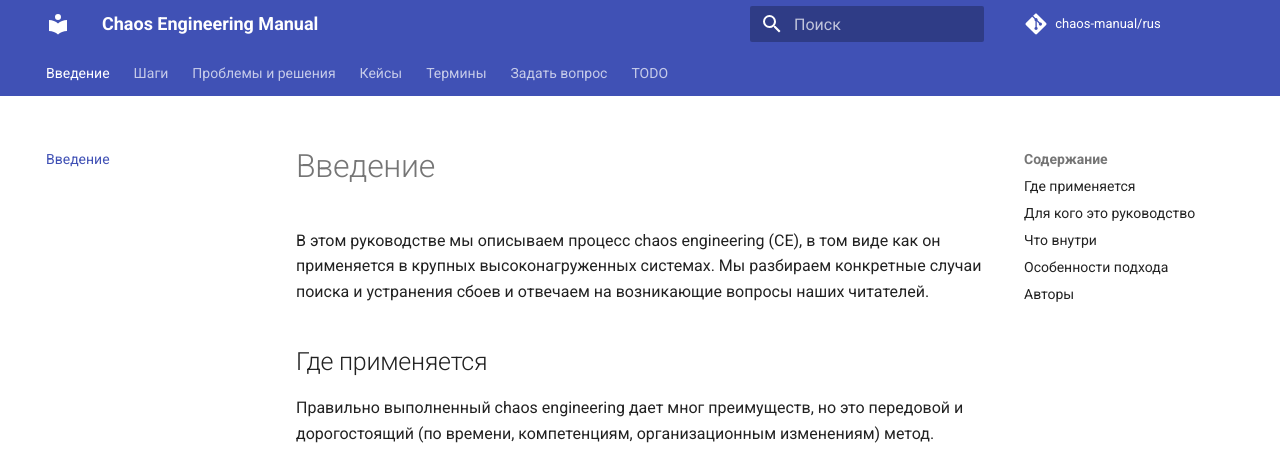
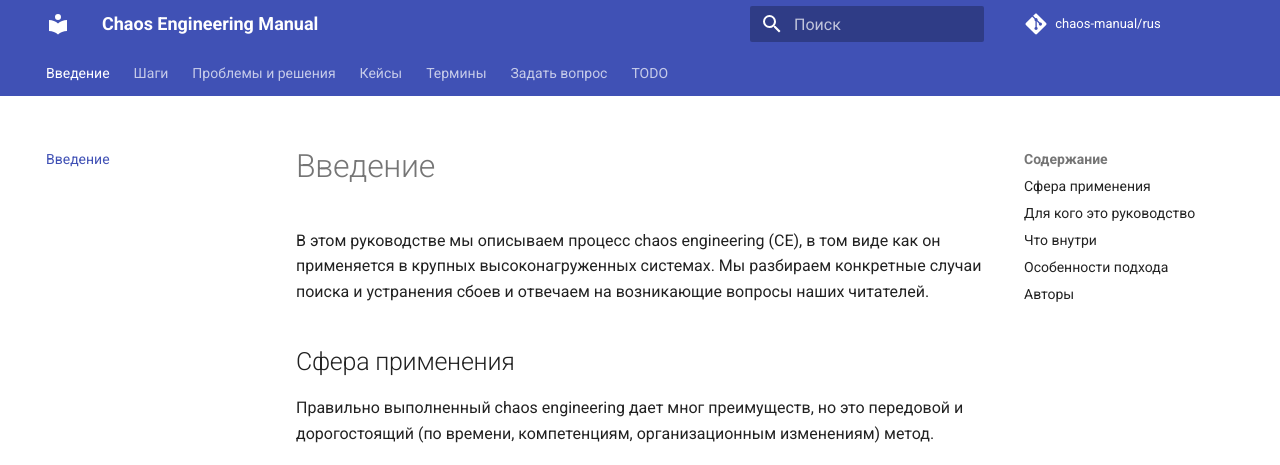
Before and after one commit to chaos-manual/rus, an MkDocs documentation site: the page built from documentation-ru/index.md, in a window 1280 px wide and 900 px high. Shown: the top 465 px of the window. Built offline with MkDocs 1.6.1 and Material for MkDocs 9.7.7, drawn with Linux system fonts in a browser that asks for light colours; comment, search, counter and statistics services are not loaded.

Commit message:
Update index.md

```diff
--- a/documentation-ru/index.md
+++ b/documentation-ru/index.md
@@ -3,7 +3,7 @@
 В этом руководстве мы описываем процесс сhaos engineering (CE), в том виде как он применяется в крупных высоконагруженных системах. Мы разбираем конкретные случаи поиска и устранения сбоев и отвечаем
 на возникающие вопросы наших читателей.
 
-## Где применяется
+## Cфера применения
 
 Правильно выполненный сhaos engineering дает мног преимуществ, но это передовой и дорогостоящий (по времени, компетенциям, организационным изменениям) метод.
 
```
